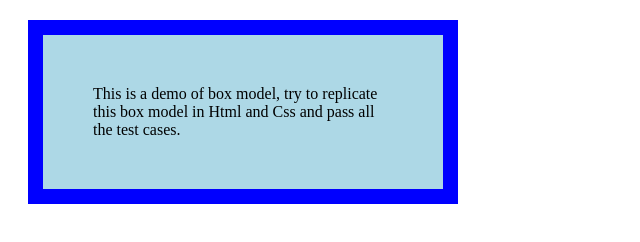
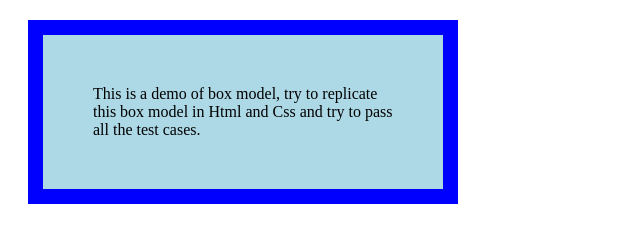
Before and after one commit to acciojob/css-box-model-siman777, a website: page main.html in a window 1280 px wide. Shown: the full height of the page, 0-640 px from the left. Drawn offline with Linux system fonts and the light colour scheme.

Commit message:
created a submission

```diff
--- a/main.html
+++ b/main.html
@@ -8,7 +8,7 @@
 
 <body>
 	<div class="box">
-	    This is a demo of box model, try to replicate this box model in Html and Css and pass all the test cases.
+	    This is a demo of box model, try to replicate this box model in Html and Css and try to pass all the test cases.
 	</div>
     <script type="text/javascript" src="./script.js">
 </script>
```
